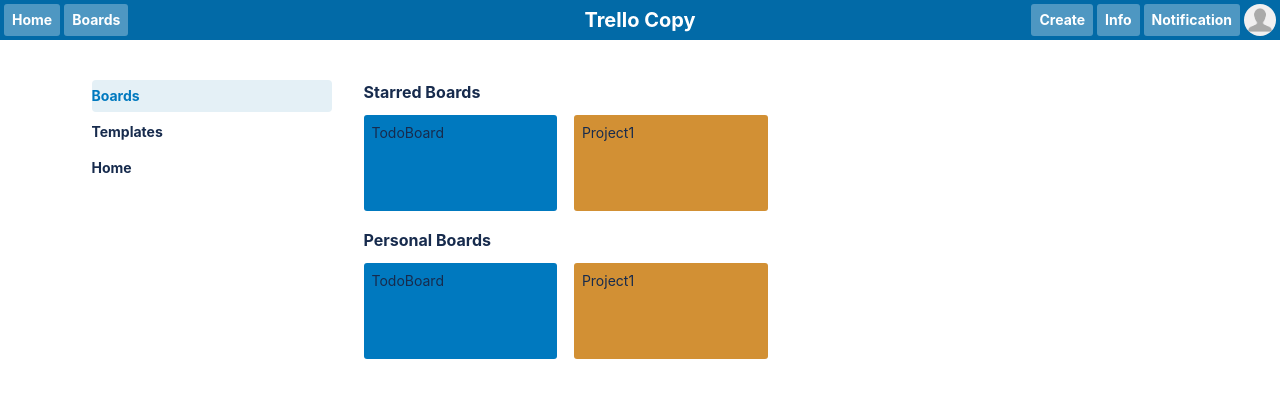
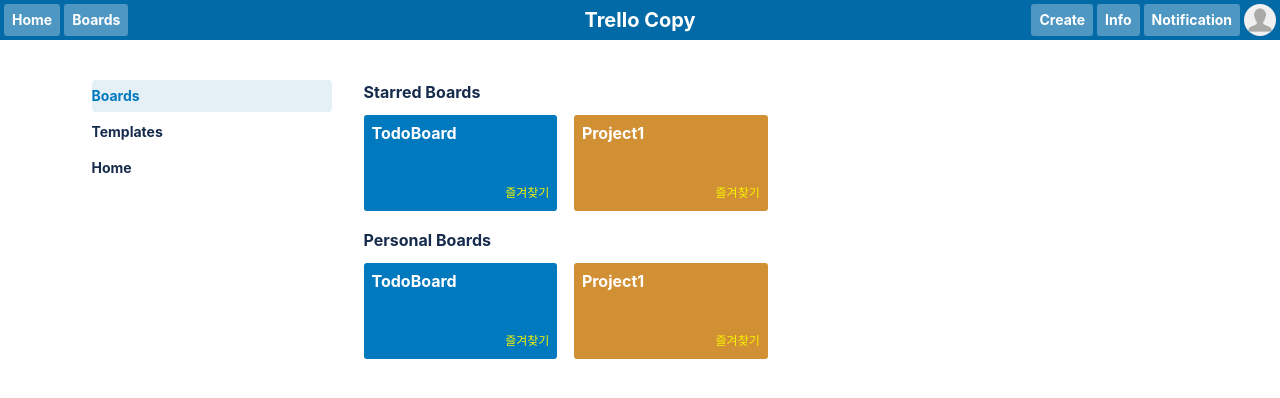
Before and after one commit to LeeMoonki/trello-copy, a Next.js app: page /boards in a window 1280 px wide. Shown: the top 398 px of the page. Built offline with nearby package versions, Linux system fonts and the light colour scheme.

Commit message:
카드 레이아웃

```diff
--- /dev/null
+++ b/components/boards/BoardCard.js
@@ -0,0 +1,88 @@
+import { useState } from 'react';
+import styled from 'styled-components';
+import PropTypes from 'prop-types';
+
+const Card = styled.li`
+  width: 23.5%;
+  margin: 0 2% 2% 0;
+  box-sizing: border-box;
+  cursor: pointer;
+
+  & a {
+    position: relative;
+    padding: 8px;
+    display: block;
+    border-radius: 3px;
+  }
+  & .card-fade {
+    position: absolute;
+    left: 0;
+    top: 0;
+    width: 100%;
+    height: 100%;
+    border-radius: 3px;
+  }
+  & .card-fade:hover {
+    background-color: rgba(0, 0, 0, 0.15);
+  }
+  & .card-details {
+    display: flex;
+    flex-direction: column;
+    justify-content: space-between;
+    height: 80px;
+  }
+  & .card-details__title {
+    overflow: hidden;
+    text-overflow: ellipsis;
+    width: 100%;
+    max-height: 40px;
+    line-height: 20px;
+    color: #fff;
+    font-size: 16px;
+    font-weight: 700;
+    white-space: nowrap;
+  }
+  & .card-details__favorite {
+    color: #f5f500;
+    font-size: 12px;
+    text-align: right;
+  }
+`;
+
+function BoardCard(props) {
+  const [over, setOver] = useState(false);
+
+  function onMouseOver() {
+    setOver(true);
+  }
+  function onMouseOut() {
+    setOver(false);
+  }
+
+  return (
+    <Card onMouseOver={onMouseOver} onMouseOut={onMouseOut}>
+      <a
+        style={{
+          backgroundColor: props.backgroundColor,
+        }}>
+        <div className="card-fade"></div>
+        <div className="card-details">
+          <div className="card-details__title">
+            {props.title}
+          </div>
+          <div className="card-details__favorite">
+            {over ? '즐겨찾기 해제' : '즐겨찾기'}
+          </div>
+        </div>
+      </a>
+    </Card>
+  );
+}
+
+BoardCard.propTypes = {
+  title: PropTypes.string,
+  backgroundColor: PropTypes.string,
+  starred: PropTypes.bool,
+};
+
+export default BoardCard;
--- a/components/boards/BoardList.js
+++ b/components/boards/BoardList.js
@@ -1,5 +1,6 @@
 import styled from 'styled-components';
 import PropTypes from 'prop-types';
+import BoardCard from './BoardCard';
 
 const Container = styled.div`
   max-width: 1250px;
@@ -20,39 +21,24 @@
   display: flex;
   flex-wrap: wrap;
 `;
-const BoardCard = styled.li`
-  width: 23.5%;
-  margin: 0 2% 2% 0;
-  box-sizing: border-box;
-  cursor: pointer;
-
-  & a {
-    padding: 8px;
-    display: block;
-    border-radius: 3px;
-  }
-  & .card-details {
-    height: 80px;
-  }
-`;
 
 function BoardList(props) {
+
+
   return (
     <Container>
       <Header><h3>{props.title}</h3></Header>
       <div>
         <BoardCardList>
           {props.cards.map((card, index) => {
-            return <BoardCard key={index}>
-              <a
-                style={{
-                  backgroundColor: card.backgroundColor,
-                }}>
-                <div className="card-details">
-                  {card.title}
-                </div>
-              </a>
-            </BoardCard>
+            return (
+              <BoardCard
+                key={index}
+                title={card.title}
+                backgroundColor={card.backgroundColor}
+                starred={card.starred}
+              />
+            );
           })}
         </BoardCardList>
       </div>
--- a/pages/boards.js
+++ b/pages/boards.js
@@ -95,8 +95,8 @@
           <BoardList
             title="Personal Boards"
             cards={[
-              { title: 'TodoBoard', backgroundColor: '#0079bf', starred: true },
-              { title: 'Project1', backgroundColor: '#d29034', starred: true },
+              { title: 'TodoBoard', backgroundColor: '#0079bf', starred: false },
+              { title: 'Project1', backgroundColor: '#d29034', starred: false },
             ]}
           />
         </BoardsWrapper>
```
